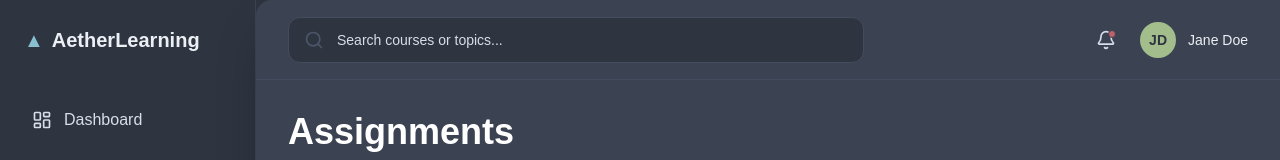
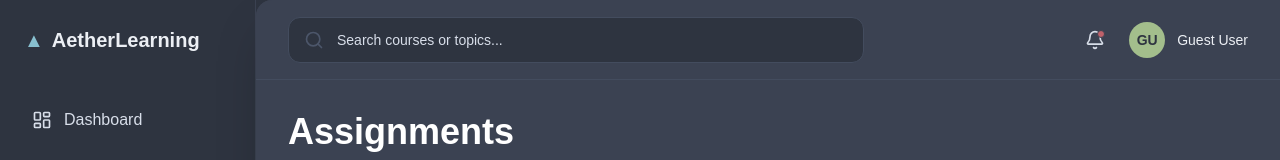
Before and after one commit to panshulsingh38/edtech, a Next.js app: page /dashboard/assignments in a window 1280 px wide. Shown: the top 160 px of the page. Built offline with nearby package versions, Linux system fonts and the light colour scheme; no server answers.

Commit message:
fix: replace hardcoded Jane Doe with actual user session in dashboard

```diff
--- a/app/dashboard/layout.tsx
+++ b/app/dashboard/layout.tsx
@@ -1,9 +1,21 @@
 import Link from 'next/link';
-import { Search, Bell, LayoutDashboard, BookOpen, FileText, GraduationCap, Folder, Settings } from 'lucide-react';
+import { Search, Bell } from 'lucide-react';
+import { getServerSession } from 'next-auth';
+import { authOptions } from '@/lib/auth';
 
 import SidebarNav from '@/components/SidebarNav';
 
-export default function DashboardLayout({ children }: { children: React.ReactNode }) {
+export default async function DashboardLayout({ children }: { children: React.ReactNode }) {
+  const session = await getServerSession(authOptions);
+
+  const userName = session?.user?.name || 'Guest User';
+  const initials = userName
+    .split(' ')
+    .map((n) => n[0])
+    .join('')
+    .substring(0, 2)
+    .toUpperCase();
+
   return (
     <div className="min-h-screen bg-nord-0 flex">
       {/* Sidebar */}
@@ -37,10 +49,14 @@ export default function DashboardLayout({ children }: { children: React.ReactNod
               <span className="absolute top-0 right-0 w-2 h-2 bg-nord-11 rounded-full border border-nord-1"></span>
             </button>
             <div className="flex items-center gap-3 cursor-pointer">
-              <div className="w-9 h-9 rounded-full bg-nord-14 flex items-center justify-center text-nord-0 font-bold text-sm">
-                JD
-              </div>
-              <span className="text-nord-6 font-medium text-sm">Jane Doe</span>
+              {session?.user?.image ? (
+                <img src={session.user.image} alt={userName} className="w-9 h-9 rounded-full object-cover border border-nord-2" />
+              ) : (
+                <div className="w-9 h-9 rounded-full bg-nord-14 flex items-center justify-center text-nord-0 font-bold text-sm">
+                  {initials}
+                </div>
+              )}
+              <span className="text-nord-6 font-medium text-sm">{userName}</span>
             </div>
           </div>
         </header>
```
